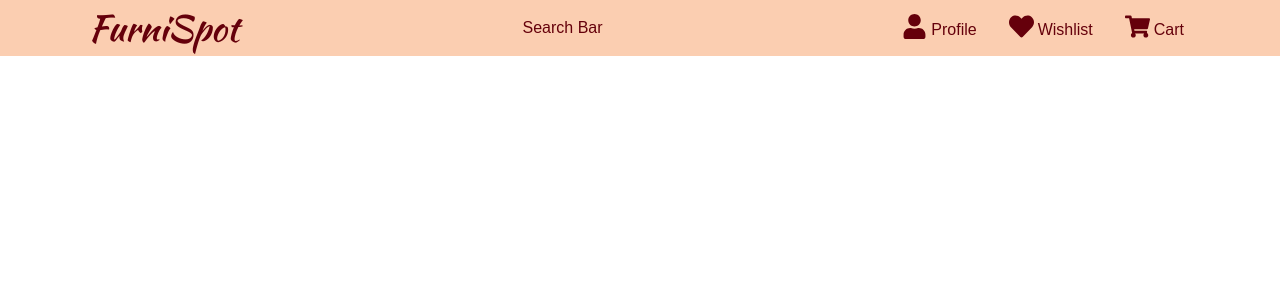
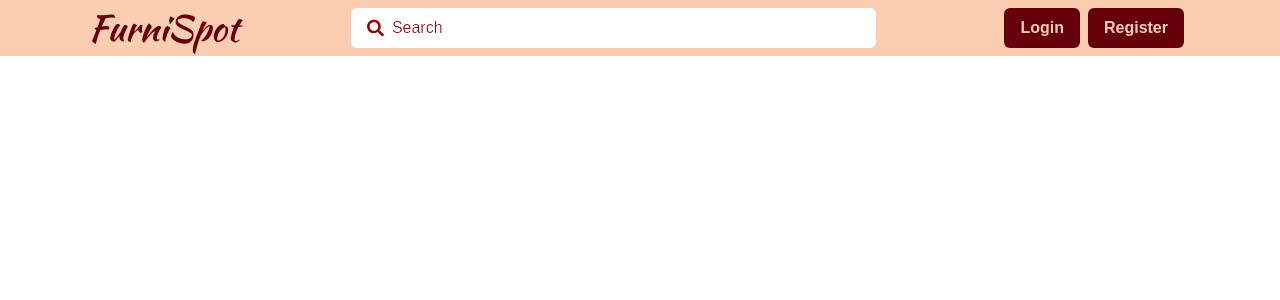
Before and after one commit to nawedrashid/E-Commerce_Frontend, a React (Create React App) app: page / in a window 1280 px wide. Shown: the top 300 px of the page. Built offline with nearby package versions, Linux system fonts and the light colour scheme; a web font is replaced by a local one.

Commit message:
Navbar work

```diff
--- a/public/index.html
+++ b/public/index.html
@@ -24,7 +24,7 @@
       work correctly both with client-side routing and a non-root public URL.
       Learn how to configure a non-root public URL by running `npm run build`.
     -->
-    <title>React App</title>
+    <title>FurniSpot</title>
   </head>
   <body>
     <noscript>You need to enable JavaScript to run this app.</noscript>
--- a/src/Components/Navbar/Navbar.tsx
+++ b/src/Components/Navbar/Navbar.tsx
@@ -7,9 +7,14 @@ import {
   FaBars,
 } from "react-icons/fa";
 import { Link } from "react-router-dom";
+import { NavEle } from "../../Types/Types";
+import Search from "./Search";
 
 const Navbar: React.FC = () => {
-  const options = [
+  const [nav, setNav] = useState<boolean>(false);
+  const [login, setLogin] = useState<boolean>(false);
+
+  const options: NavEle[] = [
     {
       id: 1,
       name: "Profile",
@@ -42,12 +47,6 @@ const Navbar: React.FC = () => {
     },
   ];
 
-  const [nav, setNav] = useState(false);
-
-  const navHandler = () => {
-    setNav(!nav);
-  };
-
   return (
     <div className="flex justify-between items-center w-full h-14 bg-primary text-secondary px-8 md:px-20 fixed">
       <div>
@@ -57,34 +56,61 @@ const Navbar: React.FC = () => {
           </h1>
         </Link>
       </div>
-      <div>Search Bar</div>
-      <div className="hidden md:flex px-4 gap-8">
+      <Search />
+      {login ? (
+        <div className="hidden md:flex px-4 gap-4">
           {options.map(({ id, name, child, link }) => (
             <Link to={link}>
               <div className="hover:scale-110 duration-500 flex">
-              <div>{child}</div>
-              <div className="pt-1 pl-1">{name}</div>
+                <div className="mt-2">{child}</div>
+                <div className="mt-2 ml-1">{name}</div>
               </div>
             </Link>
           ))}
+          <div>
+            <button
+              onClick={() => setLogin(false)}
+              className="bg-secondary text-primary px-4 py-2 rounded-md"
+            >
+              Logout
+            </button>
           </div>
+        </div>
+      ) : (
+        <div className="hidden md:flex px-4 gap-2 font-bold ">
+          <button
+            onClick={() => setLogin(true)}
+            className="bg-secondary text-primary px-4 py-2 rounded-md"
+          >
+            Login
+          </button>
+          <button className="bg-secondary text-primary px-4 py-2 rounded-md">
+            Register
+          </button>
+        </div>
+      )}
 
-      <div onClick={navHandler} className="cursor-pointer md:hidden">
+      <div onClick={() => setNav(!nav)} className="cursor-pointer md:hidden">
         {nav ? <FaTimes size={25} /> : <FaBars size={25} />}
       </div>
 
-      {nav && (
-        <div className="flex flex-col justify-center items-center absolute top-0 right-0 w-9/12 h-screen bg-primary">
-          {options.map(({ id, name, child, link }) => (
+      <ul
+        className={`flex flex-col justify-center ${
+          nav ? "w-1/2" : "w-0"
+        }  duration-300 ease-linear items-center absolute top-14 right-0 h-screen bg-primary`}
+      >
+        {nav &&
+          options.map(({ id, name, child, link }) => (
+            <li className="hover:scale-110 duration-500 px-3 cursor-pointer py-2 text-2xl">
               <Link onClick={() => setNav(!nav)} to={link}>
-               <div className="hover:scale-110 duration-500 px-4 cursor-pointer py-6 text-4xl">
-                <div>{child}</div>
-                <div className="pt-1 pl-1">{name}</div>
+                <div className="flex">
+                  {/* <div>{child}</div> */}
+                  <div className="pl-2">{name}</div>
                 </div>
               </Link>
+            </li>
           ))}
-        </div>
-      )}
+      </ul>
     </div>
   );
 };
--- /dev/null
+++ b/src/Components/Navbar/Search.tsx
@@ -0,0 +1,14 @@
+import React from 'react'
+import { FaSearch } from 'react-icons/fa'
+
+const Search :React.FC = () => {
+
+  return (
+    <div className='flex items-center mx-28 w-full rounded-md bg-primary brightness-150 px-4 py-2'>
+        <FaSearch className='text-secondary text-lg block float-left cursor-pointer mr-2' />
+        <input type={'search'} placeholder='Search' className='placeholder-secondary w-full text-secondary focus:outline-none' />
+    </div>
+  )
+}
+
+export default Search
--- /dev/null
+++ b/src/Types/Types.ts
@@ -0,0 +1,6 @@
+export type NavEle = {
+    id: number
+    name: string
+    child: JSX.Element
+    link: string
+}
```
Lines whose indentation alone changed are shown as unchanged.
